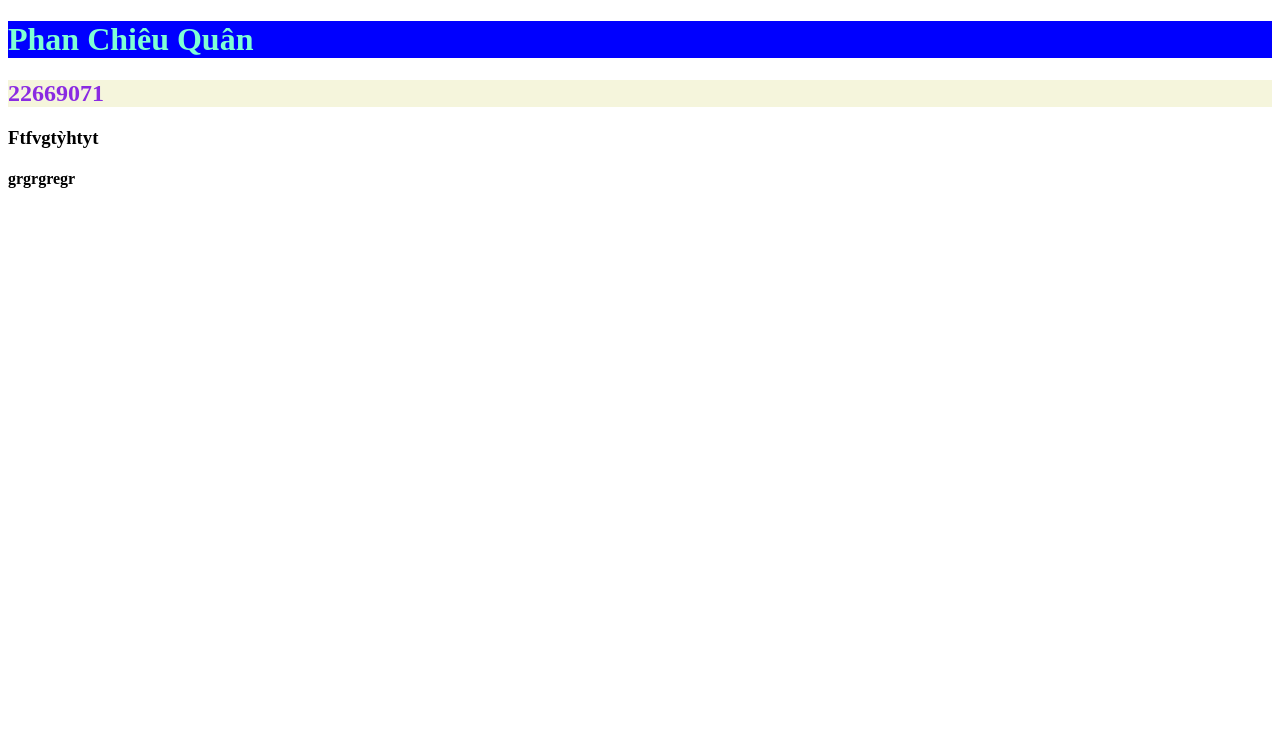
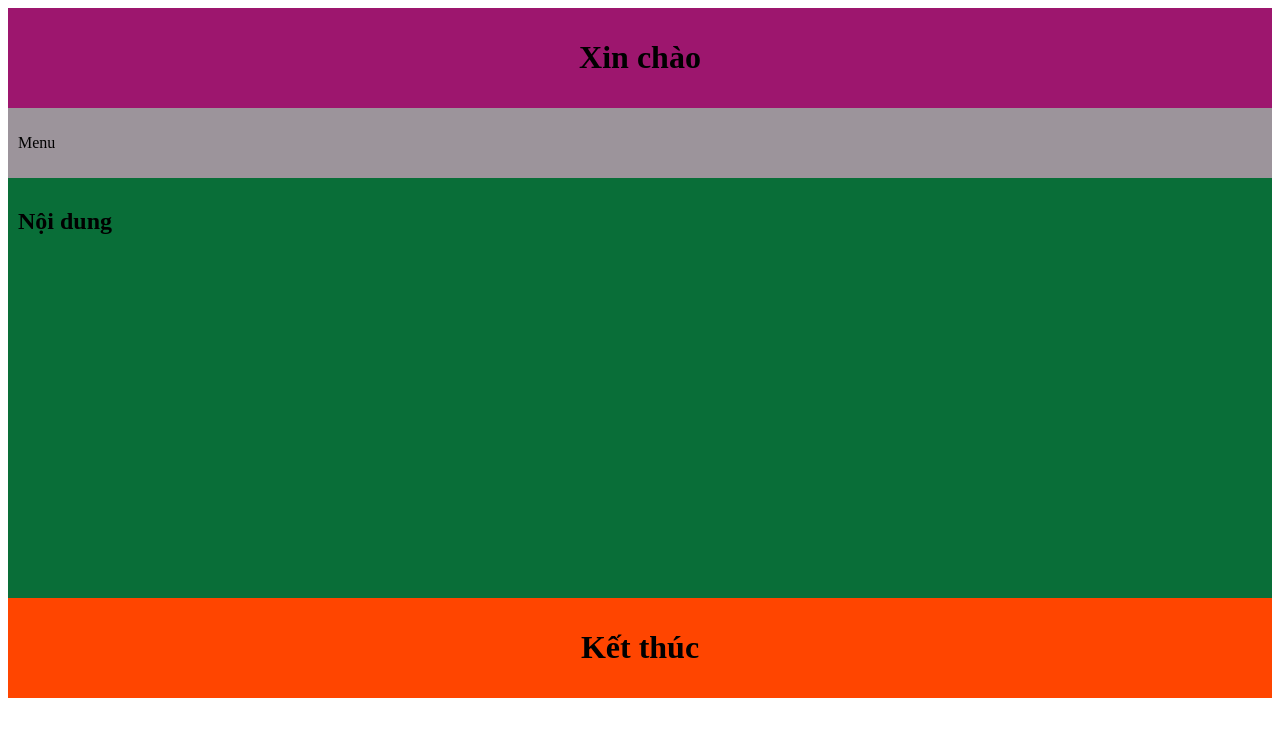
Before and after one commit to Quan-79/58-22669071-PhanChieuQuan, a plain HTML site: page index.html in a window 1280 px wide. Drawn offline with Linux system fonts and the light colour scheme.

Commit message:
Add files via upload
bài tập khung

```diff
--- a/index.html
+++ b/index.html
@@ -1,15 +1,26 @@
 <!DOCTYPE html>
-<html lang="en">
+<html lang="vi">
   <head>
     <meta charset="UTF-8" />
     <meta name="viewport" content="width=device-width, initial-scale=1.0" />
     <title>Document</title>
-    <link rel = "stylesheet" href="style.css"
+    <link rel="stylesheet" href="style.css" />
   </head>
   <body>
-    <h1>Phan Chiêu Quân</h1>
-    <h2>22669071</h2>
-    <h3>Ftfvgtỳhtyt</h3>
-    <h4>grgrgregr</h4>
+    <header>
+      <h1>Xin chào</h1>
+    </header>
+
+    <nav>
+      <p>Menu</p>
+    </nav>
+
+    <section>
+      <h2>Nội dung</h2>
+    </section>
+
+    <footer>
+      <h1>Kết thúc</h1>
+    </footer>
   </body>
 </html>
--- a/style.css
+++ b/style.css
@@ -1,8 +1,28 @@
-h1 {
-  color: aquamarine;
-  background-color: blue;
+#container {
+  grid-gap: 10px;
+  padding: 10px;
 }
-h2 {
-  color: blueviolet;
-  background-color: beige;
+header {
+  grid-area: header;
+  background-color: #9d166e;
+  padding: 10px;
+  text-align: center;
 }
+nav {
+  grid-area: nav;
+  background-color: #9c949b;
+  padding: 10px;
+}
+section {
+  grid-area: section;
+  height: 400px;
+  width: auto;
+  background-color: #096e38;
+  padding: 10px;
+}
+footer {
+  grid-area: footer;
+  background-color: orangered;
+  padding: 10px;
+  text-align: center;
+}
```
